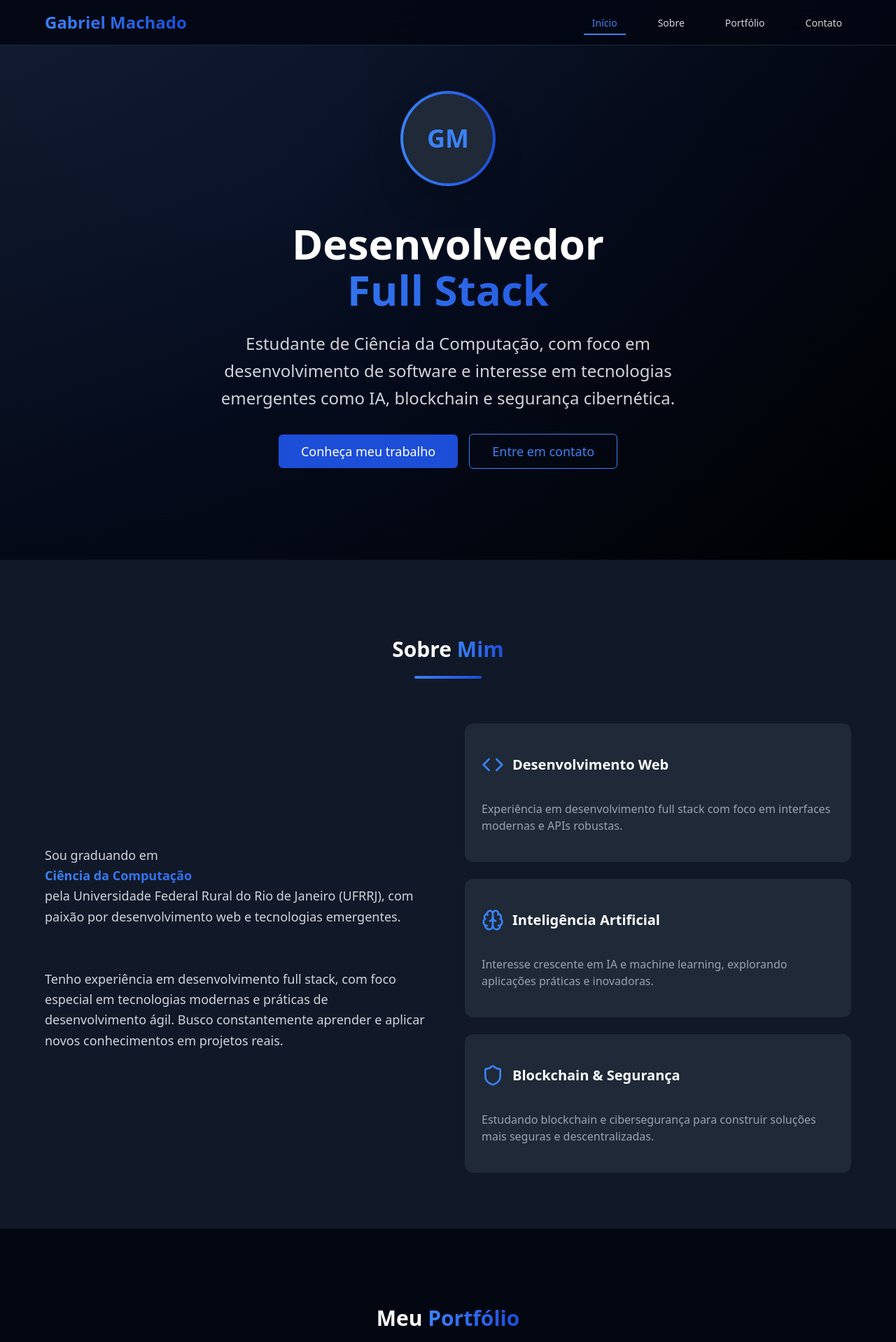
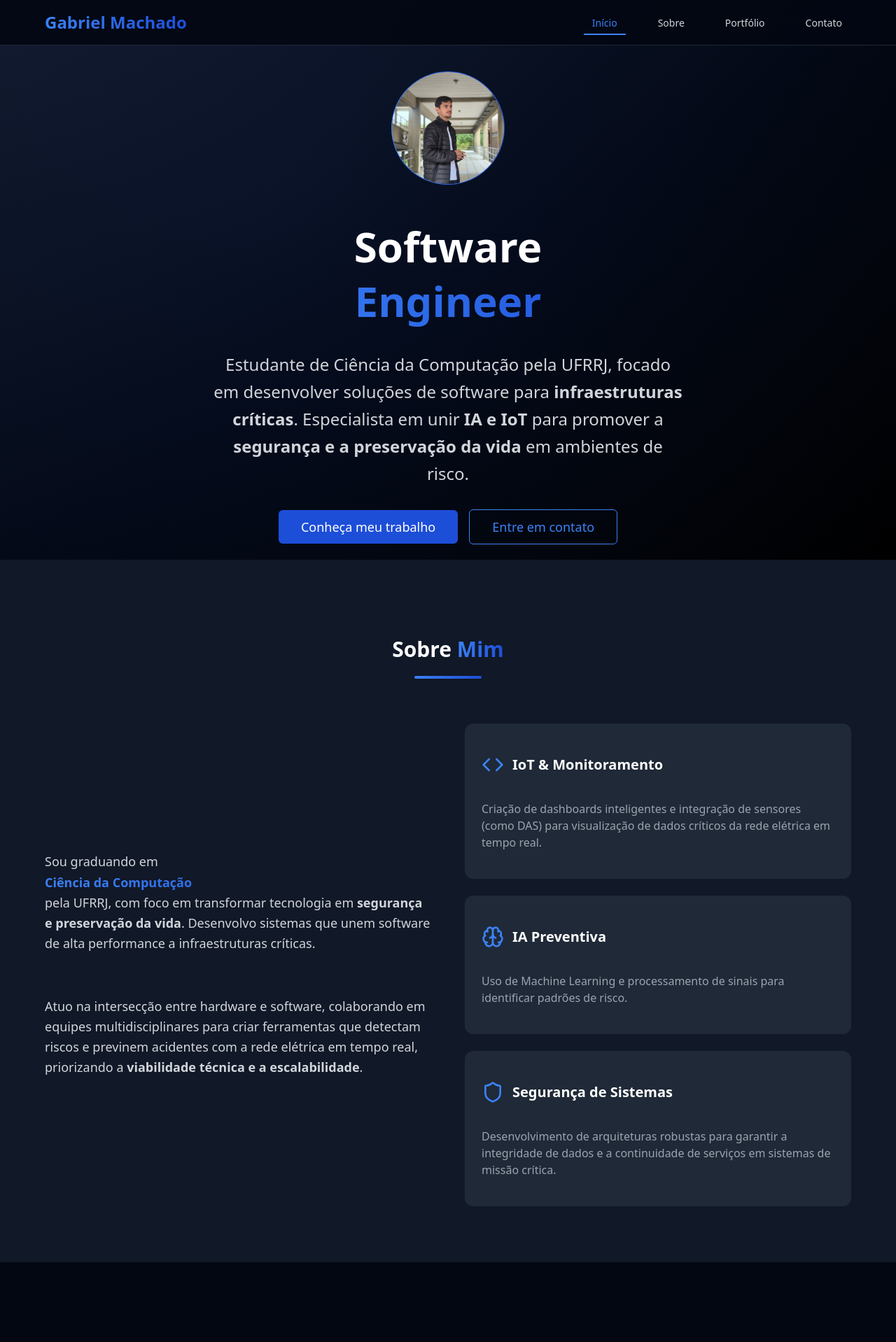
Before and after one commit to whois-machado/myportfolio, a React app: page / in a window 1280 px wide. Shown: the top 1918 px of the page at 70% size. Built offline with nearby package versions, Linux system fonts and the light colour scheme; the HTML template or start-up script is replaced by a standard one.

Commit message:
últimas mudanças do portfolio

```diff
--- a/src/App.jsx
+++ b/src/App.jsx
@@ -165,21 +165,27 @@ export default function App() {
           <div className={styles.profilePhotoContainer}>
             <div className={styles.profilePhotoGradient}>
               <div className={styles.profilePhoto}>
-                <span className={styles.profileInitials}>GM</span>
+                <img
+                src="/ProfilePhoto.jpeg"
+                alt="Gabriel Machado"
+                className={styles.profileImage}
+                />
               </div>
             </div>
         </div>
 
           <div className={styles.fadeInUpDelay1}>
             <h1 className={styles.mainTitle}>
-              Desenvolvedor
+              Software
               <span className={styles.highlightText}>
-                Full Stack
+                Engineer
               </span>
             </h1>
 
             <p className={styles.heroSubtitle}>
-              Estudante de Ciência da Computação, com foco em desenvolvimento de software e interesse em tecnologias emergentes como IA, blockchain e segurança cibernética.
+              <p className={styles.heroSubtitle}>
+                Estudante de Ciência da Computação pela UFRRJ, focado em desenvolver soluções de software para <strong>infraestruturas críticas</strong>. Especialista em unir <strong>IA e IoT</strong> para promover a <strong>segurança e a preservação da vida</strong> em ambientes de risco.
+</p>
             </p>
 
             <div className={styles.heroActions}>
@@ -215,15 +221,15 @@ export default function App() {
           <div className={styles.aboutContentGrid}>
             <div className={styles.textContainer}>
               <p className={styles.paragraph}>
-                Sou graduando em <strong className={styles.highlightText}>Ciência da Computação</strong> pela
-                Universidade Federal Rural do Rio de Janeiro (UFRRJ), com paixão por desenvolvimento
-                web e tecnologias emergentes.
+                Sou graduando em <strong className={styles.highlightText}>Ciência da Computação</strong> pela UFRRJ,
+                com foco em transformar tecnologia em <strong>segurança e preservação da vida</strong>.
+                Desenvolvo sistemas que unem software de alta performance a infraestruturas críticas.
               </p>
 
               <p className={styles.paragraph}>
-                Tenho experiência em desenvolvimento full stack, com foco especial em tecnologias
-                modernas e práticas de desenvolvimento ágil. Busco constantemente aprender e aplicar
-                novos conhecimentos em projetos reais.
+                Atuo na intersecção entre hardware e software, colaborando em equipes multidisciplinares
+                para criar ferramentas que detectam riscos e previnem acidentes com a rede elétrica em tempo real,
+                priorizando a <strong>viabilidade técnica e a escalabilidade</strong>.
               </p>
             </div>
 
@@ -231,30 +237,30 @@ export default function App() {
               <div className={styles.skillCard}>
                 <div className={styles.skillCardHeader}>
                   <Code className={styles.skillCardIcon} />
-                  <h3 className={styles.skillCardTitle}>Desenvolvimento Web</h3>
+                  <h3 className={styles.skillCardTitle}>IoT & Monitoramento</h3>
                 </div>
                 <p className={styles.skillCardText}>
-                  Experiência em desenvolvimento full stack com foco em interfaces modernas e APIs robustas.
+                  Criação de dashboards inteligentes e integração de sensores (como DAS) para visualização de dados críticos da rede elétrica em tempo real.
                 </p>
               </div>
 
               <div className={styles.skillCard}>
                 <div className={styles.skillCardHeader}>
                   <Brain className={styles.skillCardIcon} />
-                  <h3 className={styles.skillCardTitle}>Inteligência Artificial</h3>
+                  <h3 className={styles.skillCardTitle}>IA Preventiva</h3>
                 </div>
                 <p className={styles.skillCardText}>
-                  Interesse crescente em IA e machine learning, explorando aplicações práticas e inovadoras.
+                  Uso de Machine Learning e processamento de sinais para identificar padrões de risco.
                 </p>
               </div>
 
               <div className={styles.skillCard}>
                 <div className={styles.skillCardHeader}>
                   <Shield className={styles.skillCardIcon} />
-                  <h3 className={styles.skillCardTitle}>Blockchain & Segurança</h3>
+                  <h3 className={styles.skillCardTitle}>Segurança de Sistemas</h3>
                 </div>
                 <p className={styles.skillCardText}>
-                  Estudando blockchain e cibersegurança para construir soluções mais seguras e descentralizadas.
+                  Desenvolvimento de arquiteturas robustas para garantir a integridade de dados e a continuidade de serviços em sistemas de missão crítica.
                 </p>
               </div>
             </div>
@@ -284,9 +290,9 @@ export default function App() {
                 tech: ["React", "Node.js", "MongoDB"]
               },
               {
-                title: "Dashboard Analytics",
-                description: "Sistema de análise de dados com visualizações interativas e relatórios em tempo real.",
-                tech: ["Vue.js", "Python", "PostgreSQL"]
+                title: "Sistema Blockchain",
+                description: "Smart contract para votação descentralizada com interface web intuitiva.",
+                tech: ["Solidity", "Web3.js", "Next.js"]
               },
               {
                 title: "App Mobile",
@@ -294,19 +300,19 @@ export default function App() {
                 tech: ["React Native", "Firebase", "TypeScript"]
               },
               {
-                title: "Sistema Blockchain",
-                description: "Smart contract para votação descentralizada com interface web intuitiva.",
-                tech: ["Solidity", "Web3.js", "Next.js"]
+                title: "VisionSafe AI",
+                description: "Modelo de visão computacional treinado para identificar a proximidade de risco entre máquinas pesadas (guindastes e escavadeiras) e redes elétricas em imagens de canteiros de obra.",
+                tech: ["Python", "OpenCV", "TensorFlow"]
               },
               {
-                title: "DealFlow AI",
-                description: "Sistema de monitoramento que busca ofertas em Marketplaces e gera links de afiliados automaticamente em planilhas.",
-                tech: ["Python", "TensorFlow", "FastAPI"]
+                title: "SafeGrid IoT Monitor",
+                description: "Protótipo de sistema sensorial para detecção de inclinação e vibrações anômalas em estruturas de utilidade pública, com alertas automáticos via protocolo MQTT.",
+                tech: ["C++", "MQTT", "Node.js"]
               },
               {
-                title: "Security Scanner",
-                description: "Ferramenta de análise de segurança para identificar vulnerabilidades em aplicações web.",
-                tech: ["Python", "Docker", "React"]
+                title: "Infrastructure OpsCenter",
+                description: "Plataforma distribuída para reporte geolocalizado de incidentes de infraestrutura, com arquitetura resiliente projetada para operar com baixa latência em situações críticas.",
+                tech: ["Go", "React", "PostgreSQL"]
               }
             ].map((project, index) => (
               <div
--- a/src/Portfolio.module.css
+++ b/src/Portfolio.module.css
@@ -9,30 +9,41 @@
 
 .profilePhotoContainer {
   /* Para a div mais externa, que tinha a animação e a margem */
+  display: flex;
   margin-bottom: 3rem; /* mb-8 */
-  animation: fade-in-up 0.8s ease-out forwards;
+  justify-content: center;
+  /* animation: fade-in-up 0.8s ease-out forwards; */
+  padding-top: 80px;
 }
 
 .profilePhotoGradient {
-  /* Para a div da borda com gradiente */
-  width: 8rem; /* w-32 */
-  height: 8rem; /* h-32 */
-  margin: auto;
-  border-radius: 9999px; /* rounded-full */
+  width: 10rem;
+  height: 10rem;
+  border-radius: 50%;
   background-image: linear-gradient(to right, #3b82f6, #1d4ed8);
-  padding: 0.25rem; /* p-1 */
-  box-shadow: 0 25px 50px -12px rgb(0 0 0 / 0.25); /* shadow-2xl */
+  padding: 1px; /* Espessura da borda colorida */
+  display: flex;
+  align-items: center;
+  justify-content: center;
+  overflow: hidden; /* Mantém a foto dentro do círculo */
 }
 
 .profilePhoto {
-  /* Para o círculo escuro interno */
   width: 100%;
   height: 100%;
-  border-radius: 9999px;
-  background-color: #1f2937; /* bg-gray-800 */
+  border-radius: 50%;
+  background-color: #1f2937;
+  overflow: hidden; /* Garante o recorte circular da imagem */
   display: flex;
   align-items: center;
   justify-content: center;
+}
+
+.profileImage {
+  width: 100%;
+  height: 100%;
+  object-fit: cover; /* Centraliza o rosto e corta as sobras da foto */
+  display: block;
 }
 
 .profileInitials {
@@ -565,7 +576,8 @@
 .mainTitle {
   font-size: 3.75rem; /* md:text-6xl */
   font-weight: bold;
-  line-height: 1.1;
+  line-height: 1.3;
+  padding-bottom: 0.5rem;
   margin-bottom: 1.5rem;
 }
 
```
Also changed, not shown: public/ProfilePhoto.jpeg (added).
